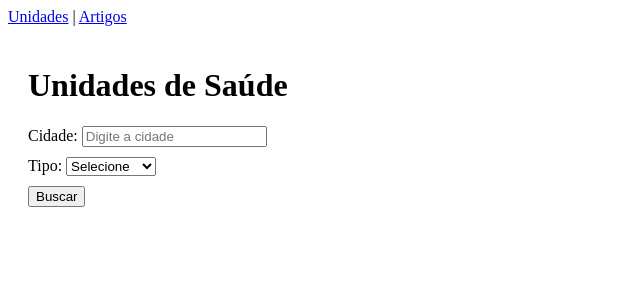
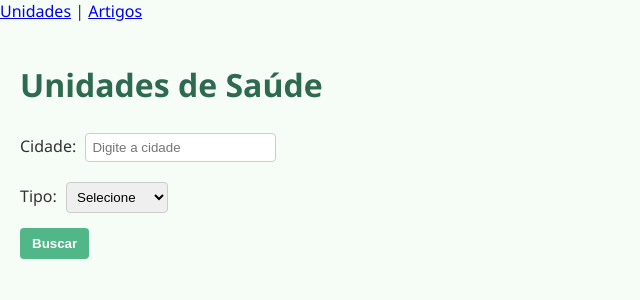
Before and after one commit to renioq/projeto-saude-limpo, a React (Vite) app in the folder projeto-saude/frontend/: page / in a window 1280 px wide. Shown: the top 300 px of the page, without its empty margins (0-640 px from the left). Built offline with nearby package versions, Linux system fonts and the light colour scheme.

Commit message:
Ajustes CSS 1

```diff
--- /dev/null
+++ b/projeto-saude/frontend/src/index.css
@@ -0,0 +1,54 @@
+body {
+    font-family: 'Segoe UI', Tahoma, Geneva, Verdana, sans-serif;
+    background-color: #f6fdf7;
+    margin: 0;
+    padding: 0;
+    color: #333;
+  }
+
+  h1, h2, h3 {
+    color: #2d6a4f;
+  }
+
+  header {
+    text-align: center;
+    background-color: #95d5b2;
+    padding: 20px 0;
+    margin-bottom: 20px;
+  }
+
+  button {
+    background-color: #52b788;
+    color: white;
+    border: none;
+    padding: 8px 12px;
+    cursor: pointer;
+    border-radius: 4px;
+    font-weight: bold;
+  }
+
+  button:hover {
+    background-color: #40916c;
+  }
+
+  input, select {
+    padding: 6px;
+    margin: 5px;
+    border: 1px solid #ccc;
+    border-radius: 4px;
+  }
+
+  .container {
+    display: grid;
+    grid-template-columns: 1fr 1fr;
+    gap: 20px;
+    padding: 20px 0;
+  }
+
+  .card {
+    background-color: #e9f5ec;
+    border: 1px solid #cce3d8;
+    border-radius: 8px;
+    padding: 15px;
+    box-shadow: 1px 1px 4px rgba(0,0,0,0.05);
+  }
--- a/projeto-saude/frontend/src/main.jsx
+++ b/projeto-saude/frontend/src/main.jsx
@@ -2,6 +2,7 @@ import React from 'react';
 import ReactDOM from 'react-dom/client';
 import { BrowserRouter } from 'react-router-dom';
 import App from './App.jsx';
+import './index.css';
 
 ReactDOM.createRoot(document.getElementById('root')).render(
   <React.StrictMode>
--- a/projeto-saude/frontend/src/pages/Articles.jsx
+++ b/projeto-saude/frontend/src/pages/Articles.jsx
@@ -71,9 +71,9 @@ const Articles = () => {
           <p>Nenhum artigo encontrado para a categoria selecionada.</p>
         )}
 
-        <ul style={{ marginTop: '20px' }}>
+        <ul className="container">
           {artigos.map((artigo, index) => (
-            <li key={index} style={{ marginBottom: '15px' }}>
+            <li key={index} className="card">
               <h3>{artigo.titulo}</h3>
               <p>{artigo.descricao}</p>
               <a href={artigo.url} target="_blank" rel="noopener noreferrer">
--- a/projeto-saude/frontend/src/pages/Catalog.jsx
+++ b/projeto-saude/frontend/src/pages/Catalog.jsx
@@ -63,9 +63,9 @@ const Catalog = () => {
           <p>Nenhuma unidade encontrada para os filtros informados.</p>
         )}
 
-        <ul style={{ marginTop: '20px' }}>
+        <ul className="container">
           {units.map((unit, index) => (
-            <li key={index} style={{ marginBottom: '15px' }}>
+            <li key={index} className="card">
               <h3>{unit.nome}</h3>
               <p><strong>Endereço:</strong> {unit.endereco}</p>
               <p><strong>Nota:</strong> {unit.nota ?? 'Sem avaliação'}</p>
```
